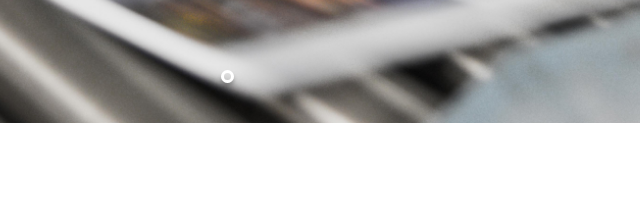
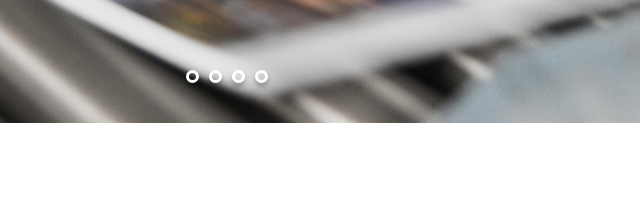
Before and after one commit to JosePire/Projet-5-Print-it, a plain HTML site: page index.html in a window 1280 px wide. Shown: the part 448-664 px from the top of the page, 413-1053 px from the left. Drawn offline with Linux system fonts and the light colour scheme; files whose address does not match are found by name.

Commit message:
IW-14 Ajout des bullets points(html)

```diff
--- a/index.html
+++ b/index.html
@@ -34,14 +34,15 @@
             <p>Impression tous formats
                 <span>boutique et en ligne</span>
             </p>
-            <div class="dots"></div>
+            <div class="dots">
+                <span class="dot"></span>
+                <span class="dot"></span>
+                <span class="dot"></span>
+            </div>
 
         </div>
 
-        <script>
 
-
-        </script>
 
         <section id="about-us" class="container">
             <article>
```
